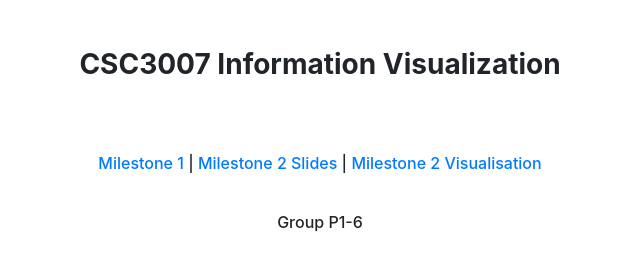
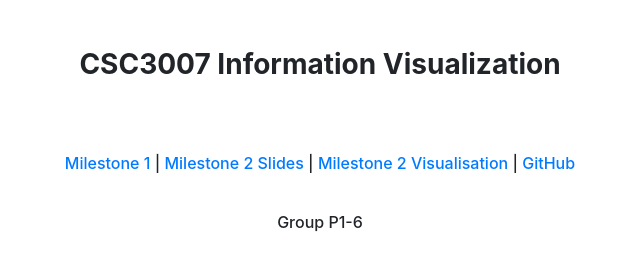
Before and after one commit to amirahadam/CSC3007-project, a plain HTML site: page index.html in a window 1280 px wide. Shown: the whole page, without its empty margins (320-960 px from the left). Drawn offline with nearby package versions, Linux system fonts and the light colour scheme.

Commit message:
add github link

```diff
--- a/index.html
+++ b/index.html
@@ -14,6 +14,7 @@
         <a href="https://docs.google.com/presentation/d/1vNVk3MI2tkE1Ub0jkkxvSfSqHUhqrgNCfolWNz3j42s/edit#slide=id.p">Milestone 1</a>
         | <a href="https://docs.google.com/presentation/d/110LnGqW2mE2O8cRiKW7BUnRS5f4WShcgEL9vl1q6jpk/edit#slide=id.p">Milestone 2 Slides</a>
         | <a href="milestone-2.html">Milestone 2 Visualisation</a>
+        | <a href="https://github.com/amirahadam/CSC3007-project">GitHub</a>
     </h6>
     <h6 class="text-center px-3 py-3">Group P1-6</h6>
 </div>
```
